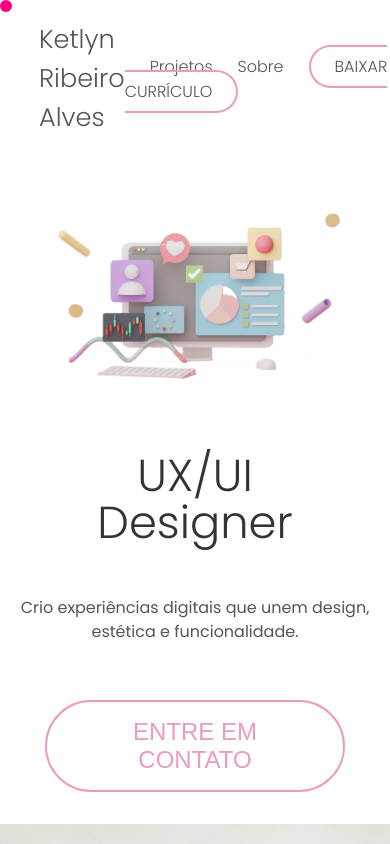
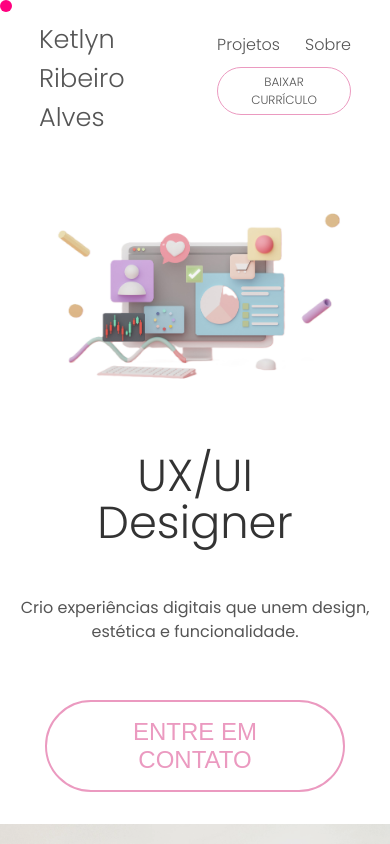
Before and after one commit to MichaeLdeLima27/ketlyn-de-lima-ux-ui, a React (Vite) app: page / in a window 390 px wide. Shown: the top 844 px of the page. Built offline with nearby package versions, Linux system fonts and the light colour scheme.

Commit message:
Responsividade

```diff
--- a/src/App.css
+++ b/src/App.css
@@ -475,3 +475,21 @@ a {
   background: #eb9ac0;
   color: #fff;
 }
+/* Responsividade do botão Currículo */
+@media (max-width: 768px) {
+  .curriculo-btn {
+    padding: 0.4rem 1rem;
+    font-size: 0.8rem;
+    border-width: 1.5px;
+  }
+}
+
+@media (max-width: 480px) {
+  .curriculo-btn {
+    padding: 0.3rem 0.8rem;
+    font-size: 0.75rem;
+    display: block;
+    margin: 10px auto;
+    text-align: center;
+  }
+}
```
